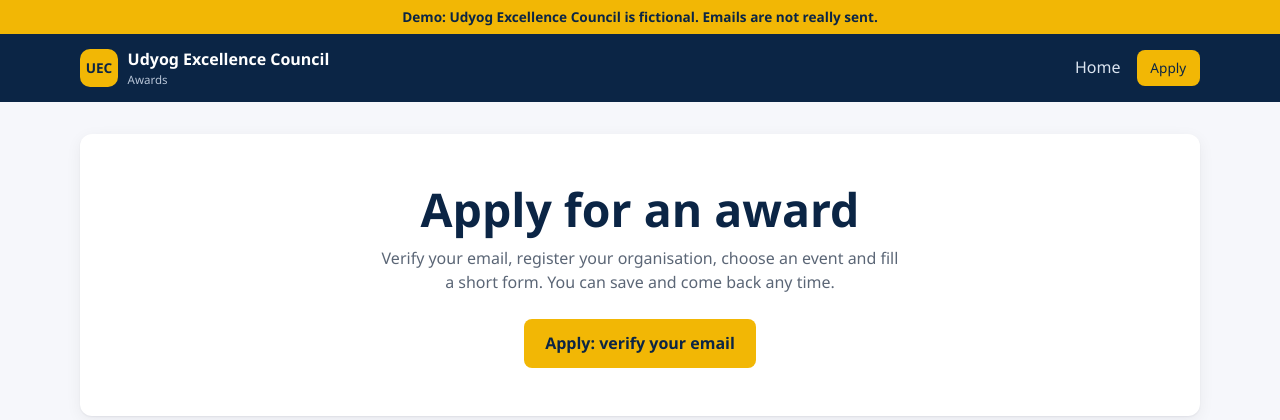
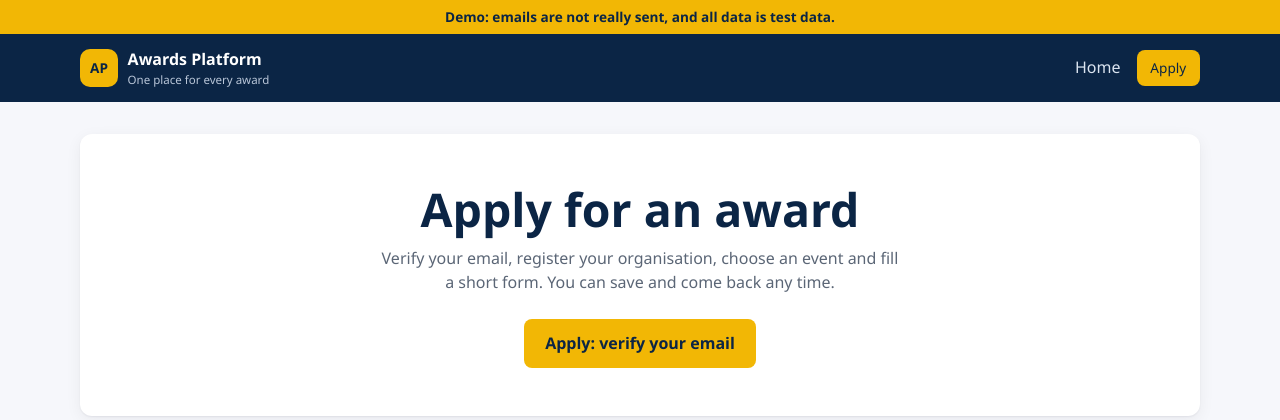
Before and after one commit to shashankgusain2-glitch/AwardApplication, a Django app: page / in a window 1280 px wide. Shown: the top 420 px of the page. Run offline with Django 5.2, Linux system fonts and the light colour scheme; data comes from the database, SQL or seed files in the repository.

Commit message:
Rename the application to Awards Platform
Site name, header, page titles and demo emails (@awards.example).

Co-Authored-By: Claude Opus 5.5 <noreply@anthropic.com>

```diff
--- a/apps/core/context_processors.py
+++ b/apps/core/context_processors.py
@@ -1,9 +1,9 @@
 from django.conf import settings
 
 ORGANISATION = {
-    "name": "Udyog Excellence Council",  # fictional, for the demo
-    "short_name": "UEC",
-    "email": "awards@uec.example",
+    "name": "Awards Platform",
+    "short_name": "AP",
+    "email": "awards@awards.example",
 }
 
 _ASSETS = ["css/main.css", "js/main.js"]
--- a/apps/core/management/commands/seed_demo.py
+++ b/apps/core/management/commands/seed_demo.py
@@ -7,7 +7,7 @@ Log in as staff by verifying the email below on the website.
 from django.contrib.auth import get_user_model
 from django.core.management.base import BaseCommand
 
-STAFF_EMAIL = "staff@uec.example"
+STAFF_EMAIL = "staff@awards.example"
 
 
 class Command(BaseCommand):
--- a/config/settings.py
+++ b/config/settings.py
@@ -95,7 +95,7 @@ DEFAULT_AUTO_FIELD = "django.db.models.BigAutoField"
 
 # Emails are printed to the console instead of being sent (demo "outbox").
 EMAIL_BACKEND = "django.core.mail.backends.console.EmailBackend"
-DEFAULT_FROM_EMAIL = "awards@uec.example"
+DEFAULT_FROM_EMAIL = "awards@awards.example"
 
 # Not logged in? Start at email verification.
 LOGIN_URL = "accounts:verify_email"
--- a/templates/base.html
+++ b/templates/base.html
@@ -3,17 +3,17 @@
 <head>
   <meta charset="utf-8">
   <meta name="viewport" content="width=device-width, initial-scale=1">
-  <title>{% block title %}{{ org.name }} Awards{% endblock %}</title>
+  <title>{% block title %}{{ org.name }}{% endblock %}</title>
   <link rel="stylesheet" href="{% static 'css/main.css' %}?v={{ asset_version }}">
 </head>
 <body>
-  <div class="demo-banner">Demo: {{ org.name }} is fictional. Emails are not really sent.</div>
+  <div class="demo-banner">Demo: emails are not really sent, and all data is test data.</div>
 
   <header class="site-header">
     <div class="container">
       <a class="brand" href="{% url 'core:home' %}">
         <span class="brand-mark">{{ org.short_name }}</span>
-        <span>{{ org.name }}<small>Awards</small></span>
+        <span>{{ org.name }}<small>One place for every award</small></span>
       </a>
       <nav class="top-nav" aria-label="Main">
         <a href="{% url 'core:home' %}">Home</a>
```
Also changed, not shown: docs/Code-Guide.md (+1 -1 lines), tests/conftest.py (+2 -2 lines), README.md.
